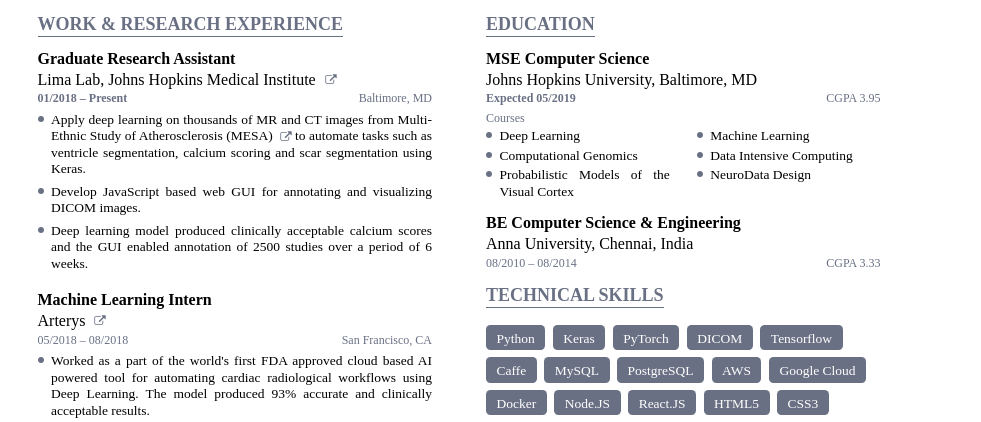
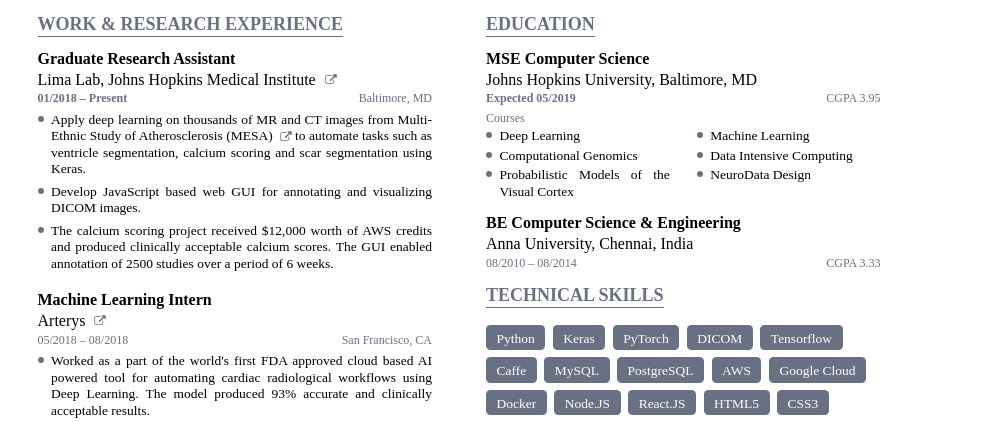
Before and after one commit to srivathsapv/profile, a plain HTML site: page resume.html in a window 1280 px wide. Shown: the part 129-551 px from the top of the page, without its empty margins (0-981 px from the left). Drawn offline with nearby package versions, Linux system fonts and the light colour scheme; a web font is replaced by a local one.

Commit message:
Add AWS credits

```diff
--- a/resume.html
+++ b/resume.html
@@ -241,7 +241,8 @@
                                   </div>
                                   <div class="q1so_q-el-sub-content">
                                     <div class="q1ln_q-el q1qi_q-size-e" data-q1ln_q="work-x_vs-list-x_vs">
-                                        Deep learning model produced clinically acceptable calcium scores and the GUI enabled annotation of 2500
+                                        The calcium scoring project received $12,000 worth of AWS credits and
+                                        produced clinically acceptable calcium scores. The GUI enabled annotation of 2500
                                         studies over a period of 6 weeks.
                                     </div>
                                   </div>
```
Also changed, not shown: 1 other file.
